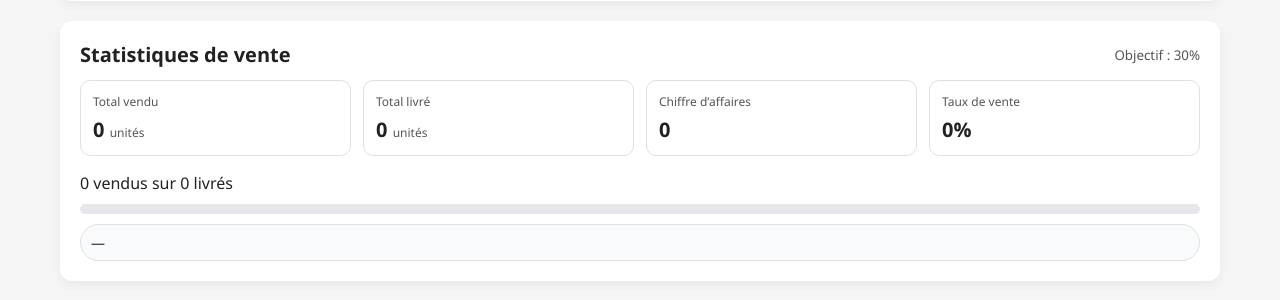
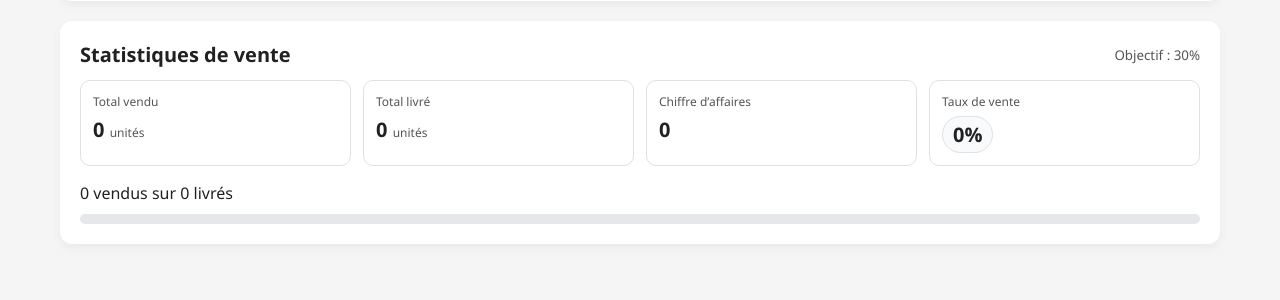
Before and after one commit to fleuronvilik/toplivres-devgdk, a Flask app: template app/templates/customer_detail.html in a window 1280 px wide. Shown: the part 258-558 px from the top of the page. Run offline with Flask 3, Linux system fonts and the light colour scheme; tables that the repository leaves empty hold one stand-in row (values such as "Sample post"); the template is opened without the code that fills it: values that come from a table or form of the project are taken from there, most other values are stand-ins (such as "Sample title", 1, 10 or a date in 2020).

Commit message:
Remove stats status pill

```diff
--- a/app/static/js/utils/api.js
+++ b/app/static/js/utils/api.js
@@ -522,29 +522,24 @@ export async function loadStats() {
   const elProgress = document.getElementById("stats-progress");
   if (elProgress) elProgress.style.width = `${clampedPct}%`;
 
-  // Status pill
-  const elStatus = document.getElementById("stats-status");
-  if (elStatus) {
-    // reset classes
-    elStatus.classList.remove("ok", "warn", "bad");
+  // Ratio KPI status
+  const ratioValue = document.getElementById("delivery-ratio");
+  const ratioKpi = ratioValue?.closest(".ratio-kpi");
+  if (ratioKpi) {
+    ratioKpi.classList.remove("ok", "warn", "bad");
 
-    // Avoid weird messaging when delivered is 0
     if (totalDelivered === 0) {
-      elStatus.classList.add("warn");
-      elStatus.textContent = "Aucune livraison enregistrée pour l’instant.";
+      ratioKpi.classList.add("warn");
       return;
     }
 
     const target = 0.30; // 30%
     if (ratio >= target) {
-      elStatus.classList.add("ok");
-      elStatus.textContent = `Bon rythme de vente ✅ (objectif ${Math.round(target * 100)}%)`;
+      ratioKpi.classList.add("ok");
     } else if (ratio >= 0.15) {
-      elStatus.classList.add("warn");
-      elStatus.textContent = `Rythme moyen ⚠️ (objectif ${Math.round(target * 100)}%)`;
+      ratioKpi.classList.add("warn");
     } else {
-      elStatus.classList.add("bad");
-      elStatus.textContent = `Rythme à améliorer ⛔ (objectif ${Math.round(target * 100)}%)`;
+      ratioKpi.classList.add("bad");
     }
   }
 }
--- a/app/static/style.css
+++ b/app/static/style.css
@@ -1069,6 +1069,19 @@ img {
   color: var(--color-text);
 }
 
+.stat-value.ratio-kpi {
+  display: inline-flex;
+  align-items: baseline;
+  gap: 6px;
+  padding: 4px 10px;
+  border-radius: 999px;
+  border: 1px solid var(--color-border);
+  background: #f9fafb;
+}
+.stat-value.ratio-kpi.ok { background: #ecfdf5; border-color: #a7f3d0; }
+.stat-value.ratio-kpi.warn { background: #fffbeb; border-color: #fde68a; }
+.stat-value.ratio-kpi.bad { background: #fef2f2; border-color: #fecaca; }
+
 .stat-unit { font-size: 12px; color: var(--color-text-light); font-weight: 500; }
 
 .stats-footer {
--- a/app/templates/partials/_customer_stats.html
+++ b/app/templates/partials/_customer_stats.html
@@ -24,7 +24,7 @@
     {% if not stats_compact %}
     <div class="stat" role="listitem">
       <div class="stat-label">Taux de vente</div>
-      <div class="stat-value"><span id="delivery-ratio">0%</span></div>
+      <div class="stat-value ratio-kpi"><span id="delivery-ratio">0%</span></div>
     </div>
     {% endif %}
   </div>
@@ -37,9 +37,5 @@
     <div class="progress" aria-label="Progression des ventes">
       <div id="stats-progress" class="progress-bar" style="width:0%"></div>
     </div>
-
-    <div id="stats-status" class="status-pill">
-      — <!-- filled by JS -->
-    </div>
   </div>
 </div>
```
